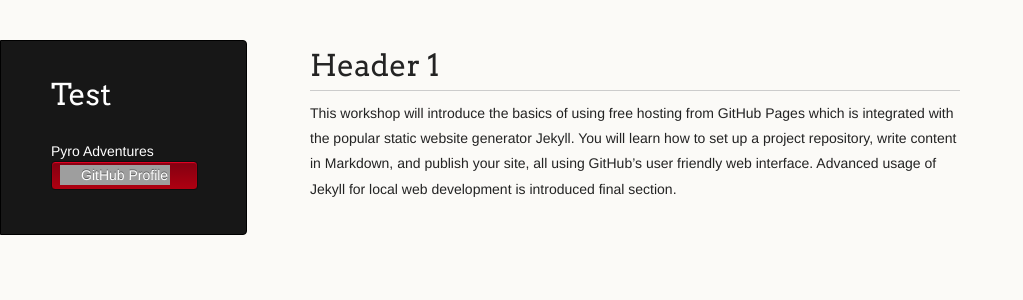
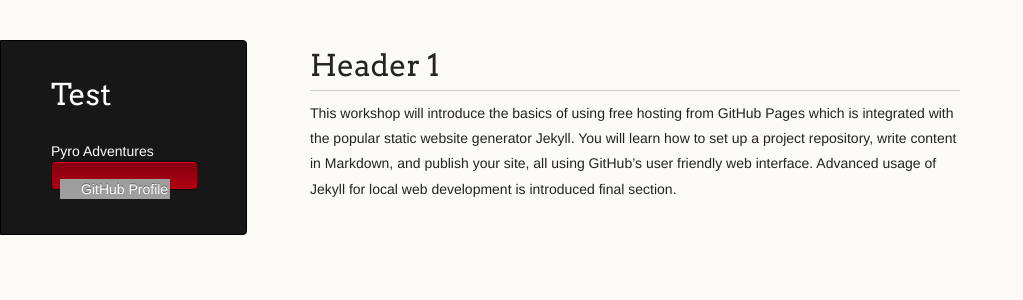
Before and after one commit to LemonPy29/LemonPy29.github.io, a Jekyll site: the page built from index.md, in a window 1280 px wide. Shown: the top 300 px of the page, without its empty margins (0-1023 px from the left). Built offline with Jekyll 4.4.1, drawn with Linux system fonts in a browser that asks for light colours; the repository's description, which GitHub fills in, is left out; our own code applies the rules of GitHub Pages for plain Markdown files; grey boxes are pictures that could not be loaded.

Commit message:
Update jekyll-theme-dinky.scss

```diff
--- a/_sass/jekyll-theme-dinky.scss
+++ b/_sass/jekyll-theme-dinky.scss
@@ -270,9 +270,8 @@ header li {
   width:132px;
   height:15px;
   margin-bottom: 12px;
-	line-height: 1em;
+  line-height: 3em;
   padding: 6px 6px 6px 7px;
-
   background: #AF0011;
   background: -moz-linear-gradient(top, #AF0011 0%, #820011 100%);
   background: -webkit-gradient(linear, left top, left bottom, color-stop(0%,#f8f8f8), color-stop(100%,#dddddd));
@@ -280,13 +279,10 @@ header li {
   background: -o-linear-gradient(top, #AF0011 0%,#820011 100%);
   background: -ms-linear-gradient(top, #AF0011 0%,#820011 100%);
   background: linear-gradient(to top, #AF0011 0%,#820011 100%);
-
   border-radius:4px;
   border:1px solid #0D0D0D;
-
   -webkit-box-shadow: inset 0px 1px 1px 0 rgba(233,2,38, 1);
   box-shadow: inset 0px 1px 1px 0 rgba(233,2,38, 1);
-
 }
 
 header li:hover {
```
Lines whose indentation alone changed are shown as unchanged.
